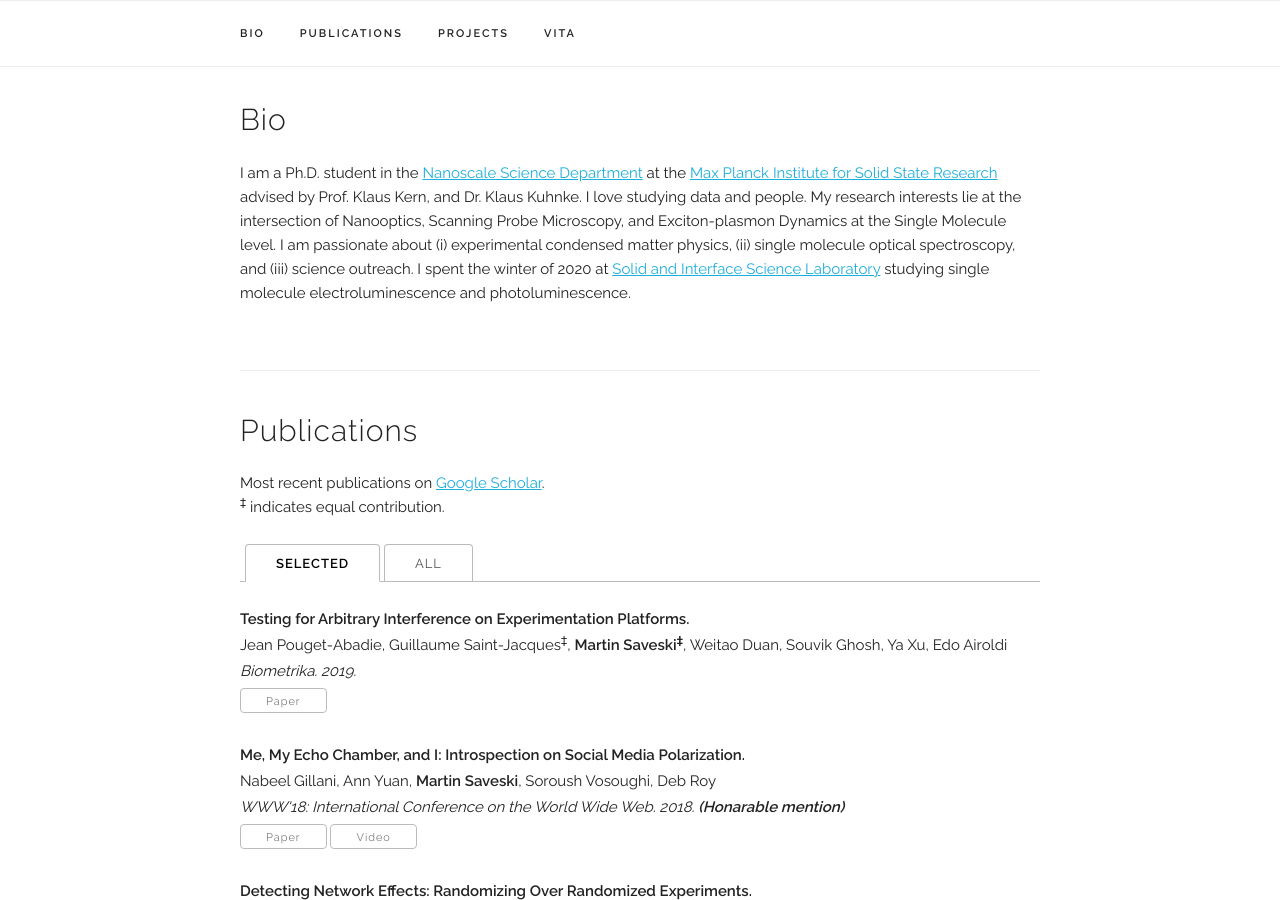
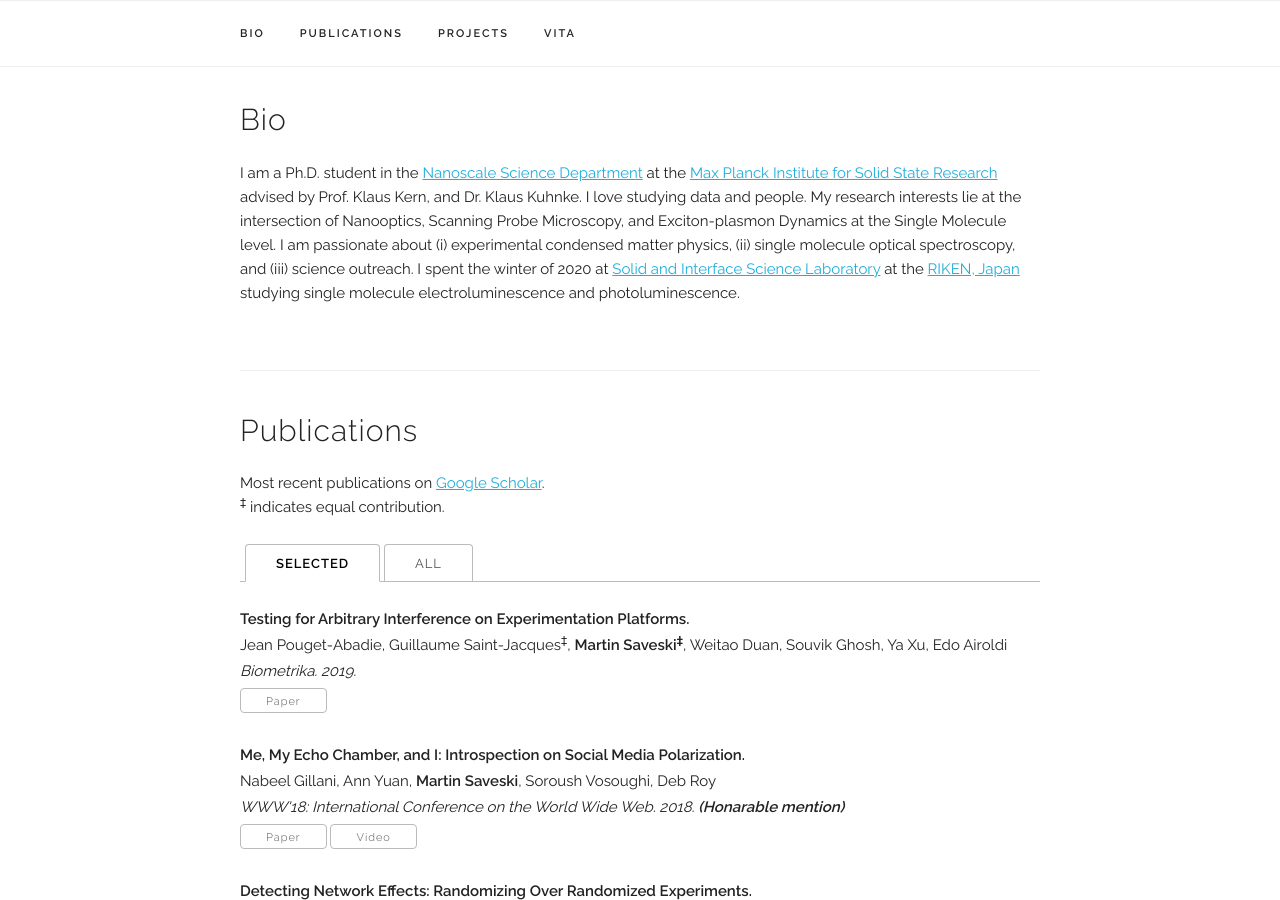
Before and after one commit to abhishekgrewal/abhishekgrewal.github.io, a Jekyll site: the page built from index.html, in a window 1280 px wide and 900 px high, scrolled down 300 px. Built offline with Jekyll 4.4.1, drawn with Linux system fonts in a browser that asks for light colours; some web fonts are replaced.

Commit message:
Update index.html

```diff
--- a/index.html
+++ b/index.html
@@ -10,7 +10,7 @@
   I love studying data and people.
   My research interests lie at the intersection of Nanooptics, Scanning Probe Microscopy, and Exciton-plasmon Dynamics at the Single Molecule level.
   I am passionate about (i) experimental condensed matter physics, (ii) single molecule optical spectroscopy, and (iii) science outreach.
-  I spent the winter of 2020 at <a href="http://www2.riken.jp/Kimlab/">Solid and Interface Science Laboratory</a> studying single molecule electroluminescence and photoluminescence.
+  I spent the winter of 2020 at <a href="http://www2.riken.jp/Kimlab/">Solid and Interface Science Laboratory</a> at the <a href="https://www.riken.jp/en/">RIKEN, Japan</a> studying single molecule electroluminescence and photoluminescence.
   </p>
 </div>
 
```
